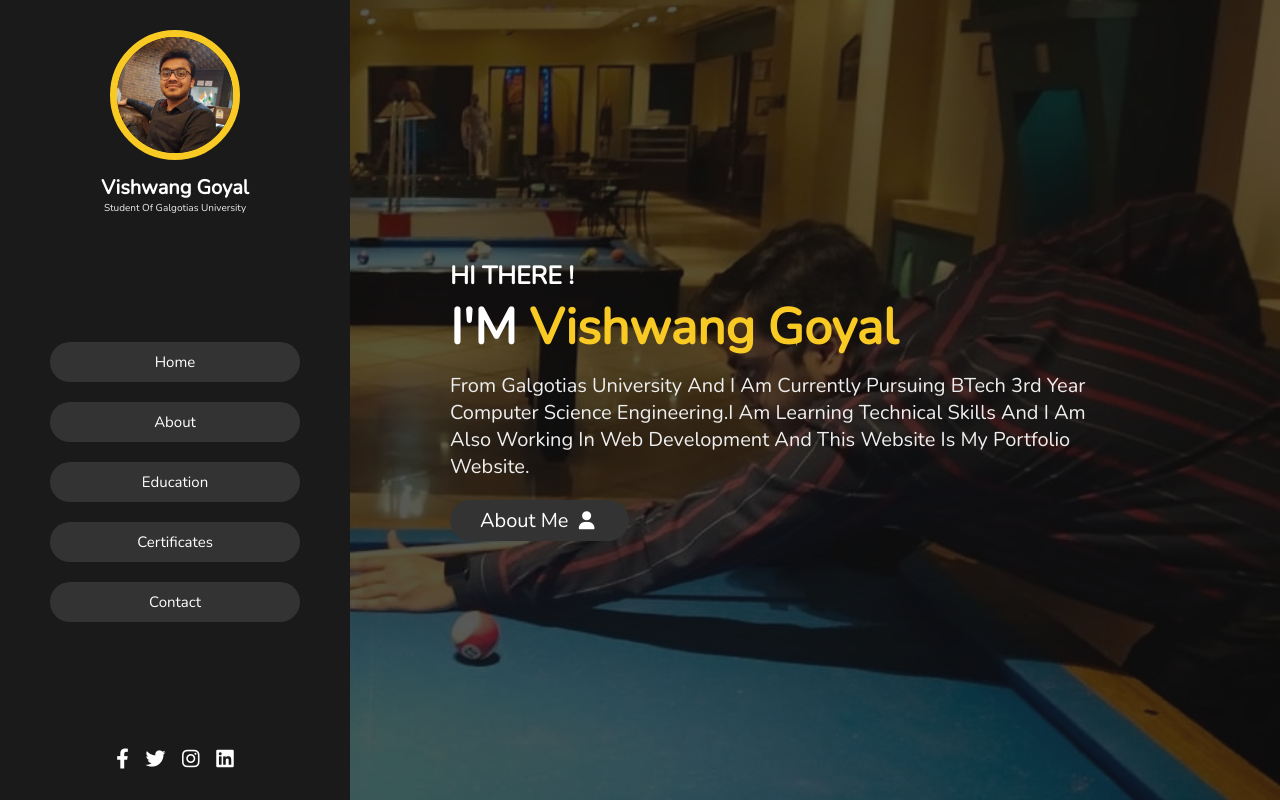
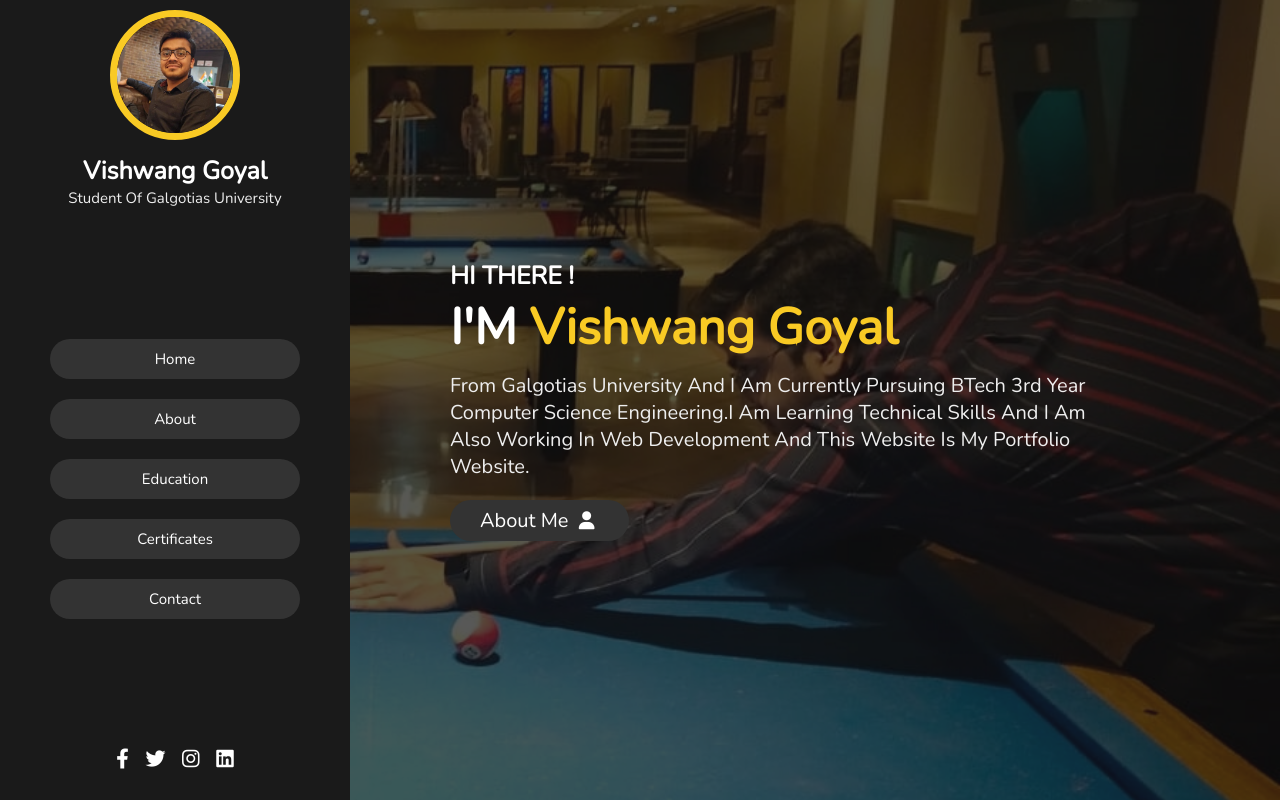
Before and after one commit to vish2620/Vishwang-Portfolio, a plain HTML site: page index.html in a window 1280 px wide. Shown: the top 800 px of the page. Drawn offline with nearby package versions, Linux system fonts and the light colour scheme.

Commit message:
Update style.css

```diff
--- a/style.css
+++ b/style.css
@@ -100,7 +100,7 @@ header{
     justify-content: space-between;
     flex-flow: column;
     text-align: center;
-    padding: 3rem 2rem 3rem;
+    padding: 1rem 2rem 3rem;
 
 }
 header .user img{
@@ -113,11 +113,11 @@ header .user img{
     border: .7rem solid var(--yellow);
 }
 header .user .name{
-    font-size: 2rem;
+    font-size: 2.5rem;
     color: #fff;
 }
 header .user .post{
-    font-size: 1rem;
+    font-size: 1.5rem;
     color:#eee;
 }
 header .navbar{
@@ -126,7 +126,7 @@ header .navbar{
 }
 header .navbar ul{
     list-style: none;
-    padding: 1rem 3rem;
+    padding: 0rem 3rem 0rem;
 
 
 }
```
